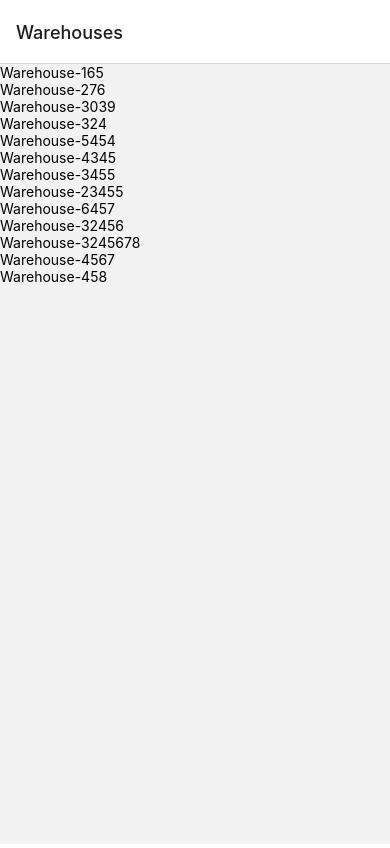
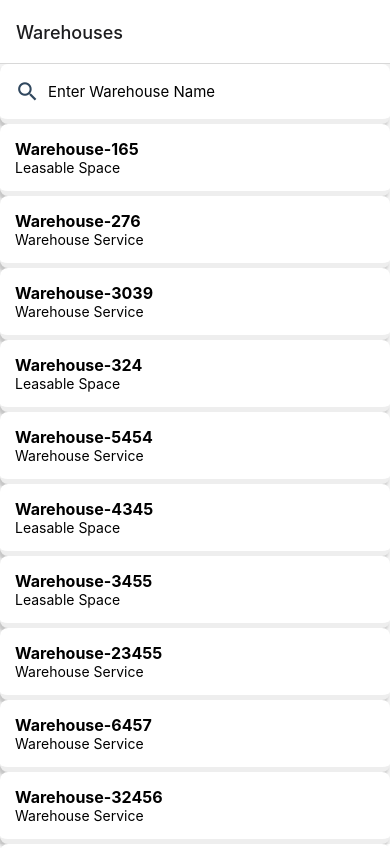
Before and after one commit to saikiranrudra/warehouse, a React Native app: screen /Home in a window 390 px wide. Shown: the top 848 px of the page. Built offline with nearby package versions, Linux system fonts and the light colour scheme.

Commit message:
list and search ui done

```diff
--- /dev/null
+++ b/components/List/ListItem.js
@@ -0,0 +1,14 @@
+import Title from "../utils/Title";
+import Paragraph from "../utils/Paragraph";
+import Paper from "../utils/Paper";
+
+const ListItem = ({ title, description, icon }) => {
+    return (
+        <Paper>
+            <Title>{title}</Title>
+            <Paragraph>{description}</Paragraph>
+        </Paper>
+    )
+}
+
+export default ListItem;
--- /dev/null
+++ b/components/utils/Paper.js
@@ -0,0 +1,22 @@
+import { StyleSheet, View } from "react-native";
+
+const Paper = ({ children, style }) => {
+  return <View style={[styles.paper, style]}>{children}</View>;
+};
+
+const styles = StyleSheet.create({
+  paper: {
+    backgroundColor: "white",
+    borderRadius: 8,
+    paddingVertical: 15,
+    paddingHorizontal: 15,
+    shadowColor: '#171717',
+    shadowOffset: {width: -2, height: 4},
+    shadowOpacity: 0.2,
+    shadowRadius: 3,
+    borderBottomColor: "#eee",
+    borderBottomWidth: 5
+  },
+});
+
+export default Paper;
--- /dev/null
+++ b/components/utils/Paragraph.js
@@ -0,0 +1,11 @@
+import { Text } from "react-native";
+
+const Paragraph = ({ children, style }) => {
+    return (
+        <Text style={style}>
+            {children}
+        </Text>
+    );
+}
+
+export default Paragraph;
--- /dev/null
+++ b/components/utils/SearchInput.js
@@ -0,0 +1,34 @@
+import { useState } from "react";
+import { TextInput, View } from "react-native";
+import { MaterialCommunityIcons } from "@expo/vector-icons";
+import { StyleSheet } from "react-native";
+import Paper from "./Paper";
+
+const SearchInput = ({ placeholder = "Enter Warehouse Name" }) => {
+  const [text, setText] = useState("");
+  return (
+    <Paper style={styles.searchInput}>
+      <MaterialCommunityIcons name="magnify" size={25} color="#30475E" />
+      <TextInput
+        onChangeText={setText}
+        value={text}
+        placeholder={placeholder}
+        style={styles.input}
+      />
+    </Paper>
+  );
+};
+
+const styles = StyleSheet.create({
+  searchInput: {
+    display: "flex",
+    flexDirection: "row",
+    alignItems: "center"
+  },
+  input: {
+    fontSize: 15,
+    paddingLeft: 8
+  }
+});
+
+export default SearchInput;
--- /dev/null
+++ b/components/utils/Title.js
@@ -0,0 +1,14 @@
+import { Text, StyleSheet } from "react-native";
+
+const Title = ({ children, style }) => {
+  return <Text style={[styles.title, style]}>{children}</Text>;
+};
+
+export default Title;
+
+const styles = StyleSheet.create({
+  title: {
+    fontSize: 16,
+    fontWeight: "bold"
+  },
+});
--- a/screens/Home.js
+++ b/screens/Home.js
@@ -1,15 +1,17 @@
-import { View, FlatList, Text } from "react-native";
+import { View, FlatList } from "react-native";
 import { useSelector } from "react-redux";
-
+import ListItem from "../components/List/ListItem";
+import SearchInput from "../components/utils/SearchInput";
 
 const Home = () => {
   const warehouses = useSelector(state => state.warehouses);
 
   return (
     <View>
+      <SearchInput />
       <FlatList
         data={warehouses}
-        renderItem={({item}) => (<Text>{item.name}</Text>)}
+        renderItem={({item}) => <ListItem title={item.name} description={item.type} />}
       />
     </View>
   );
```
